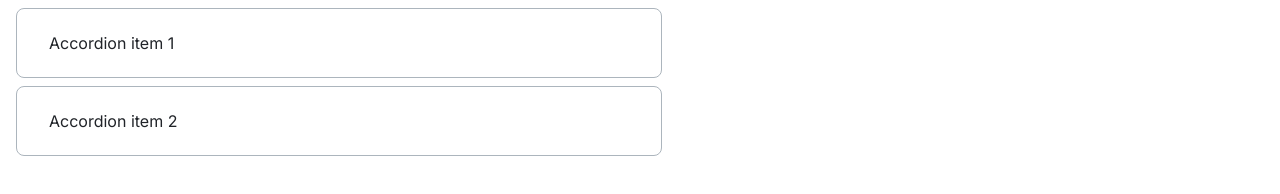
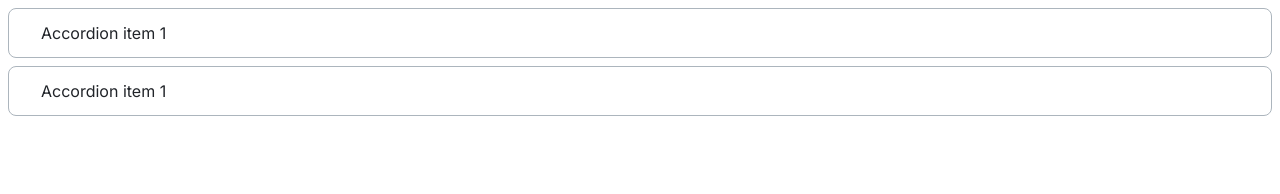
Before and after one commit to js-tasks-ru/htmlcss-20230911-4_vikavishny, a website: page 03-lection1/02-accordion/index.html in a window 1280 px wide. Drawn offline with Linux system fonts and the light colour scheme.

Commit message:
Внесла исправления по аккордеону

```diff
--- a/03-lection1/02-accordion/accordion.css
+++ b/03-lection1/02-accordion/accordion.css
@@ -1,41 +1,38 @@
 /* Стилизация аккордеона */
+.accordion__item {
+    padding: 12px 32px;
+    border: 1px solid var(--grey-3);
+    border-radius: 8px;}
 
-.accordion_item {
-    padding-top: 6px;
-    padding-bottom: 6px;
-    padding-left: 32px;
-    padding-right: 32px;
-    border: 1px solid var(--grey-3);
-    border-radius: 8px;
-    width: 580px;
-    margin: 8px;
-}
 /* Стиль заголовка */
-.accordion_title {
+.accordion__title {
     font-family: Inter;
     font-size: 16px;
     font-style: normal;
     font-weight: 400;
-    line-height: 24px; /* 150% */
-    color: var(--Black, #212429)
-}
+    line-height: 24px;
+    color: var(--Black, #212429);
+    margin: 0; }
+
 /* Стиль наборного текста */
-.accordion_content {
+.accordion__content {
     font-family: Inter;
     font-size: 16px;
     font-style: normal;
     font-weight: 400;
-    line-height: 24px; /* 150% */
+    line-height: 24px;
     color: var(--Grey-4, #495057);
-    margin-top: 0px;
+    margin-top: 0;
 }
 
 /* Отключение стрелки */
-.accordion_summary {
+.accordion__summary::-webkit-details-marker {
     display: inline;
-    list-style-type: none;
+    display: none;}
 
-}
-.accordion__summary::-webkit-details-marker {  /* нестандартный псевдоэлемент Google Chrome */
-    display: none;
-}
+.accordion__summary {
+    list-style-type: none;}
+
+/* Отступ между блоками */
+.accordion__item:not(:last-child) {
+    margin-bottom: 8px;}
--- a/03-lection1/02-accordion/index.html
+++ b/03-lection1/02-accordion/index.html
@@ -6,22 +6,28 @@
         <link rel="stylesheet" href="./accordion.css">
     </head>
     <body>
-        <details class="accordion_item">
-            <summary class="accordion_summary">
-                <h3 class="accordion_title">Accordion item 1</h3>
-            </summary>
-            <p class="accordion_content">Amet minim mollit non deserunt ullamco est sit
-                aliqua dolor do amet sint. Velit officia consequat duis enim velit mollit.
-                Exercitation veniam consequat sunt nostrud amet.</p>
-        </details>
-        <details class="accordion_item">
-            <summary class="accordion_summary">
-                <h3 class="accordion_title">Accordion item 2</h3>
-             </summary>
-                 <p class="accordion_content">Amet minim mollit non deserunt ullamco est sit
-                aliqua dolor do amet sint. Velit officia consequat duis enim velit mollit.
-                Exercitation veniam consequat sunt nostrud amet.</p>
-        </details>
+        <div class="accordion__item">
+            <details class="accordion__details">
+                <summary class="accordion__summary">
+                    <h3 class="accordion__title">Accordion item 1</h3>
+                </summary>
+                <div class="accordion__content">
+                    <p>Amet minim mollit non deserunt ullamco est sit aliqua
+                        dolor do amet sint. Velit officia consequat duis enim
+                        velit mollit. Exercitation veniam consequat sunt nostrud amet.</p>
+        </div>
+    </div>
+        <div class="accordion__item">
+            <details class="accordion__details">
+                <summary class="accordion__summary">
+                    <h3 class="accordion__title">Accordion item 1</h3>
+                </summary>
+                 <div class="accordion__content">
+                    <p>Amet minim mollit non deserunt ullamco est sit aliqua
+                                dolor do amet sint. Velit officia consequat duis enim
+                                velit mollit. Exercitation veniam consequat sunt nostrud amet.</p>
+       </div>
+    </div>
     </body>
 
 </html>
```
